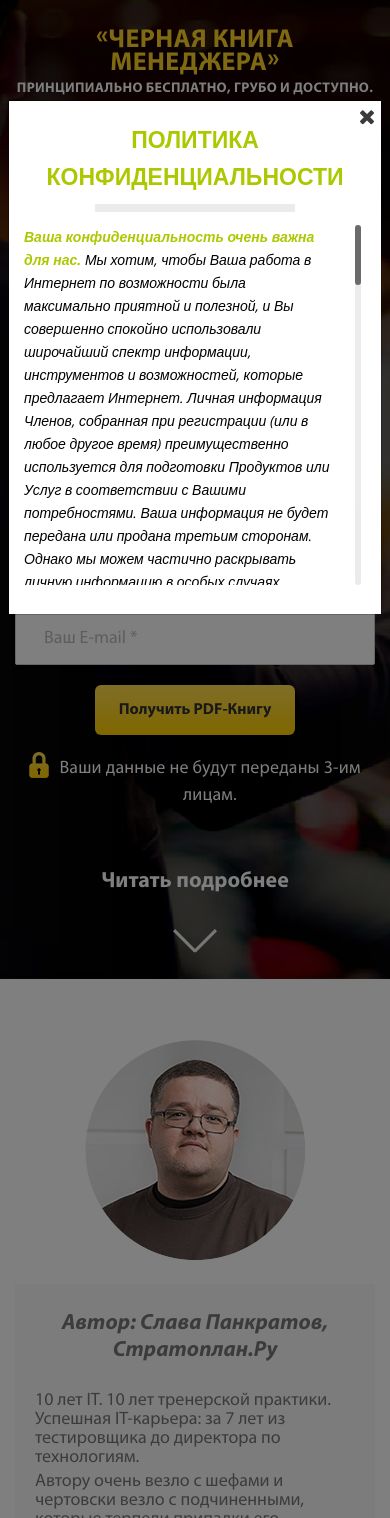
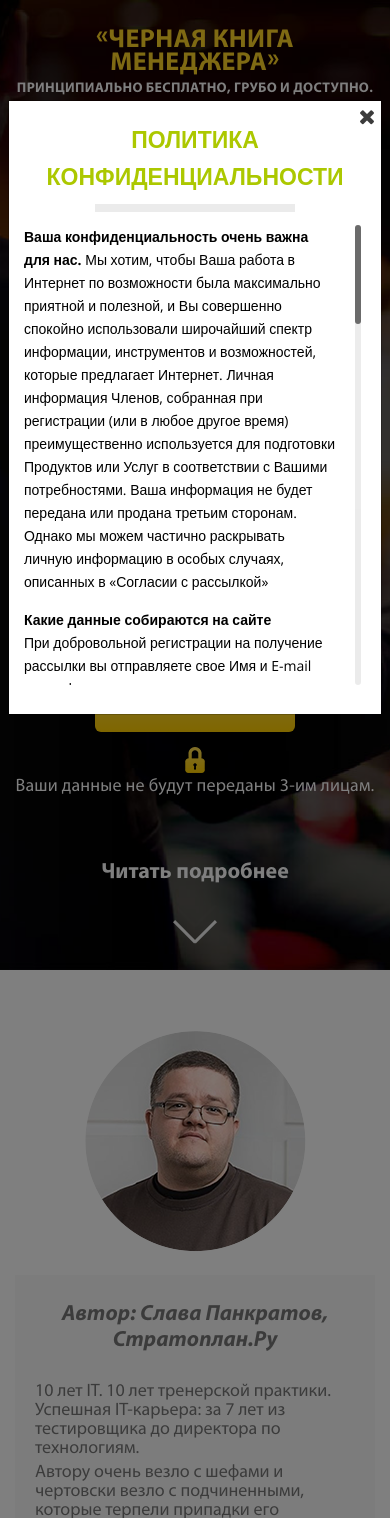
Before and after one commit to OlehMiha/Landing_black_manager, a PHP site: page / in a window 390 px wide, after a click on "Политика конфиденциальности". Run offline with PHP 8.4, Linux system fonts and the light colour scheme; some libraries are stand-ins or nearby versions.

Commit message:
07.05.18

```diff
--- a/css/media-queries.css
+++ b/css/media-queries.css
@@ -58,7 +58,6 @@
     .comment_div:before {
         display: none;
     }
-
 }
 
 @media only screen and (max-width: 800px) {
@@ -76,7 +75,9 @@
 }
 /* Средние девайсы («таблетки», <= 767px) */
 @media only screen and (max-width: 767px) {
-
+    .hidden_mobi {
+        display: none;
+    }
 }
 @media only screen and (max-width: 730px) {
     h1 {
@@ -95,7 +96,20 @@
 
 /* Малые девайсы («ландшафтные телефоны», <= 575px) */
 @media only screen and (max-width: 575px) {
-
+    .footer_div_top span {
+        display: none;
+    }
+    .footer_div_top a {
+        display: block;
+    }
+    .button_1.button_2 {
+        height: 65px;
+    }
+    .block_2_bot {
+        text-align: center;
+        margin-top: 20px;
+        margin-bottom: 20px;
+    }
 }
 
 @media only screen and (max-width: 535px) {
@@ -124,23 +138,38 @@
 }
 @media only screen and (max-width: 480px) {
    .button_1.button_2 {
-        font-family: "MyriadProBold";
         font-size: 18px;
-        width: 100%;
-        max-width: 570px;
-        background: #fccb00;
-        height: 80px;
-        border-bottom: 5px solid #dbb000;
-        color: #313131;
-        border-radius: 5px;
     }
 }
 @media only screen and (max-width: 460px) {
    .a_modal_mail_div {
         text-align: center;
     }
+    .u_data span {
+        display: block;
+        margin: 0 auto;
+        margin-top: 15px;
+    }
+    .u_data {
+        padding: 0px;
+    }
 }
 
+@media only screen and (max-width: 440px) {
+    .hidden_mobi,.hidden_mobi_br {
+        display: none;
+    }
+    .input_email_div p {
+        font-size: 18px;
+    }
+    .block_2_top h2 {
+        font-size: 20px;
+    }
+    .block_2_top p {
+        font-size: 14px;
+        margin-top: 0px;
+    }
+}
 /* IPhone 5 */
 @media only screen and (max-width: 320px) {
 
--- a/css/style.css
+++ b/css/style.css
@@ -448,6 +448,7 @@
     padding-top: 27px;
     background: #f9f9f9;
     color: #777777;
+    padding-bottom: 1px;
 }
 .comment_div:before {
     content: '';
@@ -631,8 +632,8 @@
     max-width: 460px;
     margin-top: 100px;
 }
-.modal .modal-dialog_1{
-    max-width: 460px;
+.modal .modal-dialog_3{
+    max-width: 800px;
     margin-top: 100px;
 }
 .modal-body_1 {
@@ -773,7 +774,17 @@
 
 
 .custom_scrollbar {
-    height: 360px;
+    height: 460px;
+}
+
+.modal .modal-body_3 .content_modal p {
+    font-style: normal;
+    margin-bottom: 15px;
+}
+.modal .modal-body_3 .content_modal p span {
+    font-style: normal;
+    font-weight: bold;
+    color: #000000;
 }
 
 
--- a/index.html
+++ b/index.html
@@ -90,7 +90,7 @@
 
                             <h3>БЕСПЛАТЫЙ ЭКЗЕМПЛЯР</h3>
                             <p class="top_form">
-                                Выдается бесплатно в обмен на подписку. То есть, автор может вам написать<br>(без мата), не пугайтесь.
+                                Выдается бесплатно в обмен на подписку. То есть, автор может вам написать<br class="hidden_mobi_br"> (без мата), не пугайтесь.
                             </p>
 
                             <div class="input_email_div">
@@ -207,7 +207,7 @@
 
                 <div class="block_2_bot">
                     <a href="#" class="button_0 button_1 button_2 align-items-center justify-content-center" data-toggle="modal" data-target="#active_email">
-                        Получить PDF-Книгу совершенно бесплатно !
+                        Получить PDF-Книгу <span class="hidden_mobi">совершенно</span> бесплатно !
                     </a>
                 </div>
             </div>
@@ -222,7 +222,7 @@
                 <div class="row align-items-center justify-content-between">
                     <div class="col">
                         <p class="footer_div_top">
-                            <a href="#" data-toggle="modal" data-target="#politika">Политика конфиденциальности</a>  |  <a href="#" data-toggle="modal" data-target="#otkaz">Отказ от ответственности</a>  |  <a href="#" data-toggle="modal" data-target="#soglasie">Согласие с рассылкой</a>
+                            <a href="#" data-toggle="modal" data-target="#politika">Политика конфиденциальности</a><span>  |  </span><a href="#" data-toggle="modal" data-target="#otkaz">Отказ от ответственности</a><span>  |  </span><a href="#" data-toggle="modal" data-target="#soglasie">Согласие с рассылкой</a>
                         </p>
                         <p class="footer_div_bot">
                             Все права защищены © 2010-2018 Школа менеджеров Стратоплан.  E-mail: <a href="mailto:ask@stratoplan.ru">ask@stratoplan.ru</a>
@@ -297,9 +297,9 @@
 </div>
 
 <div class="modal fade" id="politika" tabindex="-1" role="dialog" aria-labelledby="exampleModalLabel" aria-hidden="true">
-  <div class="modal-dialog modal-dialog_1" role="document">
+  <div class="modal-dialog modal-dialog_1  modal-dialog_3" role="document">
     <div class="modal-content">
-      <div class="modal-body modal-body_1 modal-body_2">
+      <div class="modal-body modal-body_1 modal-body_2 modal-body_3">
         <button class="close" type="button" data-dismiss="modal" aria-label="Close"><i class="fa fa-close"></i></button>
         <div class="content_modal">
             <h6>ПОЛИТИКА КОНФИДЕНЦИАЛЬНОСТИ</h6>
@@ -347,9 +347,9 @@
 </div>
 
 <div class="modal fade" id="otkaz" tabindex="-1" role="dialog" aria-labelledby="exampleModalLabel" aria-hidden="true">
-  <div class="modal-dialog modal-dialog_1" role="document">
+  <div class="modal-dialog modal-dialog_1 modal-dialog_3" role="document">
     <div class="modal-content">
-      <div class="modal-body modal-body_1 modal-body_2">
+      <div class="modal-body modal-body_1 modal-body_2 modal-body_3">
         <button class="close" type="button" data-dismiss="modal" aria-label="Close"><i class="fa fa-close"></i></button>
         <div class="content_modal">
             <h6>ОТКАЗ ОТ ОТВЕТСТВЕННОСТИ</h6>
@@ -386,9 +386,9 @@
 </div>
 
 <div class="modal fade" id="soglasie" tabindex="-1" role="dialog" aria-labelledby="exampleModalLabel" aria-hidden="true">
-  <div class="modal-dialog modal-dialog_1" role="document">
+  <div class="modal-dialog modal-dialog_1 modal-dialog_3" role="document">
     <div class="modal-content">
-      <div class="modal-body modal-body_1 modal-body_2">
+      <div class="modal-body modal-body_1 modal-body_2 modal-body_3">
         <button class="close" type="button" data-dismiss="modal" aria-label="Close"><i class="fa fa-close"></i></button>
         <div class="content_modal">
             <h6>СОГЛАСИЕ С РАССЫЛКОЙ</h6>
@@ -432,7 +432,6 @@
 
 
 
-
 <!-- jQuery -->
 <script src="https://ajax.googleapis.com/ajax/libs/jquery/1.12.4/jquery.min.js" ></script>
 
```
Also changed, not shown: other parts of css/style.css (+3 -23 lines).
